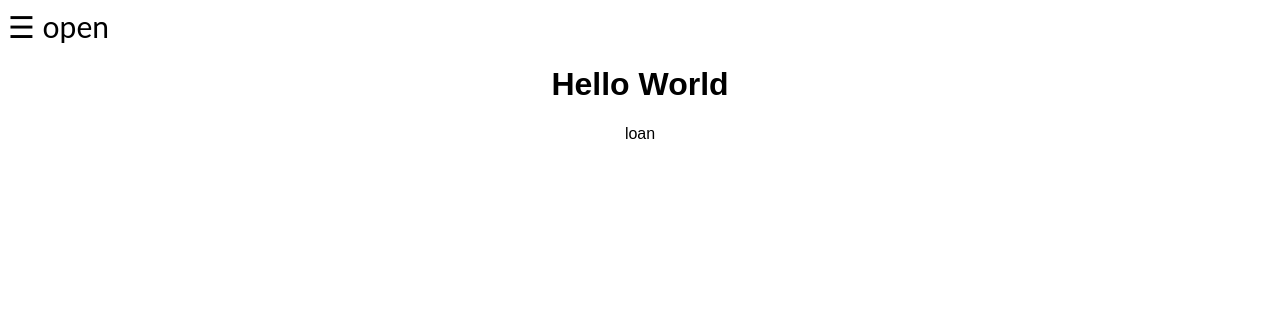
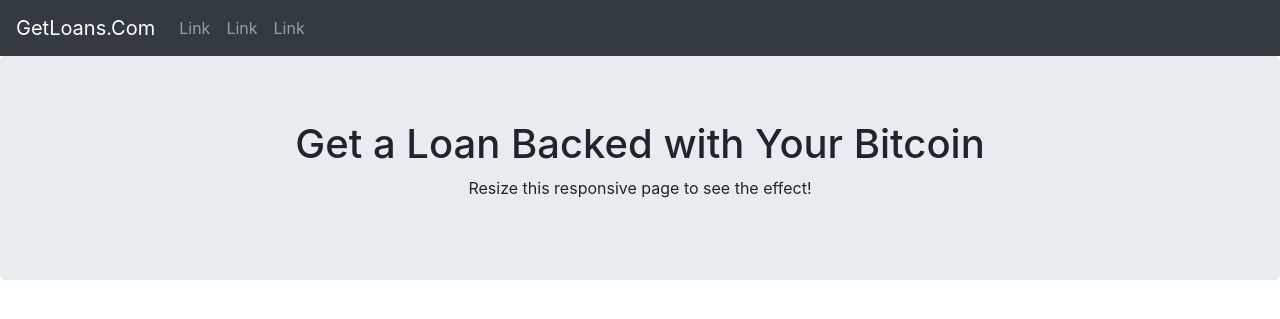
Before and after one commit to welhoilija/BtcTools, a Django app: page /lending/ in a window 1280 px wide. Shown: the top 319 px of the page. Run offline with Django 3.2, Linux system fonts and the light colour scheme; some libraries are stand-ins or nearby versions.

Commit message:
added bootstrap and modeled the base of the website again

```diff
--- a/lending/static/lending/lending.css
+++ /dev/null
@@ -1,53 +0,0 @@
-body {
-  font-family: "Lato", sans-serif;
-}
-
-.sidenav {
-  height: 100%;
-  width: 0;
-  position: fixed;
-  z-index: 1;
-  top: 0;
-  left: 0;
-  background-color: #111;
-  overflow-x: hidden;
-  transition: 0.5s;
-  padding-top: 60px;
-}
-
-.sidenav a {
-  padding: 8px 8px 8px 32px;
-  text-decoration: none;
-  font-size: 25px;
-  color: #818181;
-  display: block;
-  transition: 0.3s;
-}
-
-.sidenav a:hover {
-  color: #f1f1f1;
-}
-
-.sidenav .closebtn {
-  position: absolute;
-  top: 0;
-  right: 25px;
-  font-size: 36px;
-  margin-left: 50px;
-}
-
-@media screen and (max-height: 450px) {
-  .sidenav {padding-top: 15px;}
-  .sidenav a {font-size: 18px;}
-}
-
-h1{
-  font-family: "Late", sans-serif;
-  text-align: center;
-}
-
-p{
-  font-family: "Late", sans-serif;
-  text-align: center;
-
-}
--- a/lending/templates/lending/index.html
+++ b/lending/templates/lending/index.html
@@ -1,41 +1,51 @@
 {% load static %}
 
 <!DOCTYPE html>
+<html lang="en">
 <html>
 
    <head>
-      <title>Lending service</title>
-       <link rel="stylesheet" type="text/css" href="{% static 'lending/lending.css' %}">
+        <title>Lending service</title>
+        <meta charset="utf-8">
+        <meta name="viewport" content="width=device-width, initial-scale=1, shrink-to-fit=no">
+        <!--<link rel="stylesheet" type="text/css" href="{% static 'lending/lending.css' %}">-->
+        <link rel="stylesheet" href="https://stackpath.bootstrapcdn.com/bootstrap/4.4.1/css/bootstrap.min.css" integrity="sha384-Vkoo8x4CGsO3+Hhxv8T/Q5PaXtkKtu6ug5TOeNV6gBiFeWPGFN9MuhOf23Q9Ifjh" crossorigin="anonymous">
+
+
+        <script src="https://code.jquery.com/jquery-3.4.1.slim.min.js" integrity="sha384-J6qa4849blE2+poT4WnyKhv5vZF5SrPo0iEjwBvKU7imGFAV0wwj1yYfoRSJoZ+n" crossorigin="anonymous"></script>
+        <script src="https://cdn.jsdelivr.net/npm/popper.js@1.16.0/dist/umd/popper.min.js" integrity="sha384-Q6E9RHvbIyZFJoft+2mJbHaEWldlvI9IOYy5n3zV9zzTtmI3UksdQRVvoxMfooAo" crossorigin="anonymous"></script>
+        <script src="https://stackpath.bootstrapcdn.com/bootstrap/4.4.1/js/bootstrap.min.js" integrity="sha384-wfSDF2E50Y2D1uUdj0O3uMBJnjuUD4Ih7YwaYd1iqfktj0Uod8GCExl3Og8ifwB6" crossorigin="anonymous"></script>
    </head>
 
-   <body>
+<body>
 
-    <div id="mySidenav" class="sidenav">
-        <a href="javascript:void(0)" class="closebtn" onclick="closeNav()">&times;</a>
-        <a href="#">About</a>
-        <a href="#">Loan</a>
-        <a href="#">Clients</a>
-        <a href="#">Contact</a>
-    </div>
+<nav class="navbar navbar-expand-sm bg-dark navbar-dark">
+  <a class="navbar-brand" href="#">GetLoans.Com</a>
+  <button class="navbar-toggler" type="button" data-toggle="collapse" data-target="#collapsibleNavbar">
+    <span class="navbar-toggler-icon"></span>
+  </button>
+  <div class="collapse navbar-collapse" id="collapsibleNavbar">
+    <ul class="navbar-nav">
+      <li class="nav-item">
+        <a class="nav-link" href="#">Link</a>
+      </li>
+      <li class="nav-item">
+        <a class="nav-link" href="#">Link</a>
+      </li>
+      <li class="nav-item">
+        <a class="nav-link" href="#">Link</a>
+      </li>
+    </ul>
+  </div>
+</nav>
 
-<span style="font-size:30px;cursor:pointer" onclick="openNav()">&#9776; open</span>
-
-<script>
-function openNav() {
-  document.getElementById("mySidenav").style.width = "250px";
-}
-
-function closeNav() {
-  document.getElementById("mySidenav").style.width = "0";
-}
-</script>
-    <div>
+<div class="jumbotron text-center">
+  <h1>Get a Loan Backed with Your Bitcoin</h1>
+  <p>Resize this responsive page to see the effect!</p>
+</div>
 
 
-    <h1>Hello World</h1>
 
-    </div>
-    <p>loan</p>
 
    </body>
 
```
